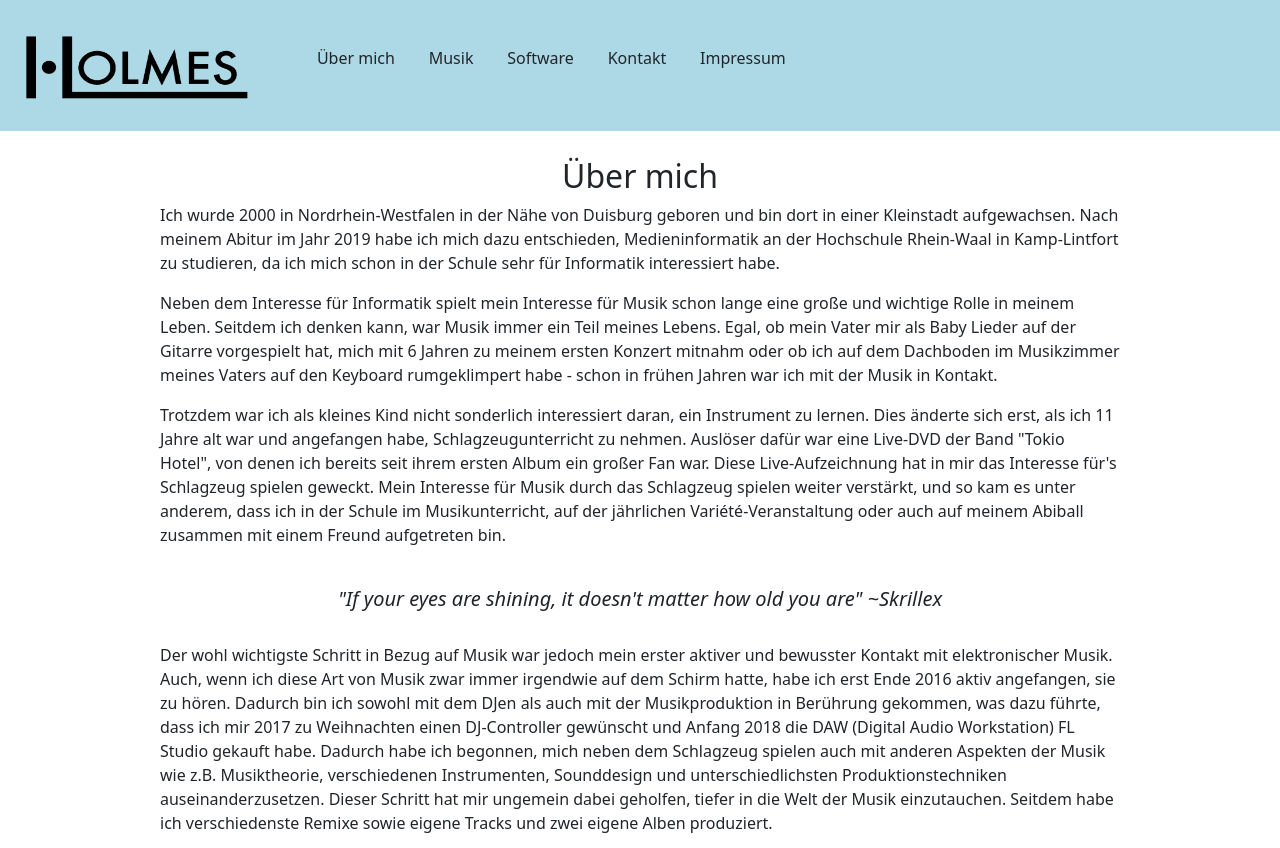
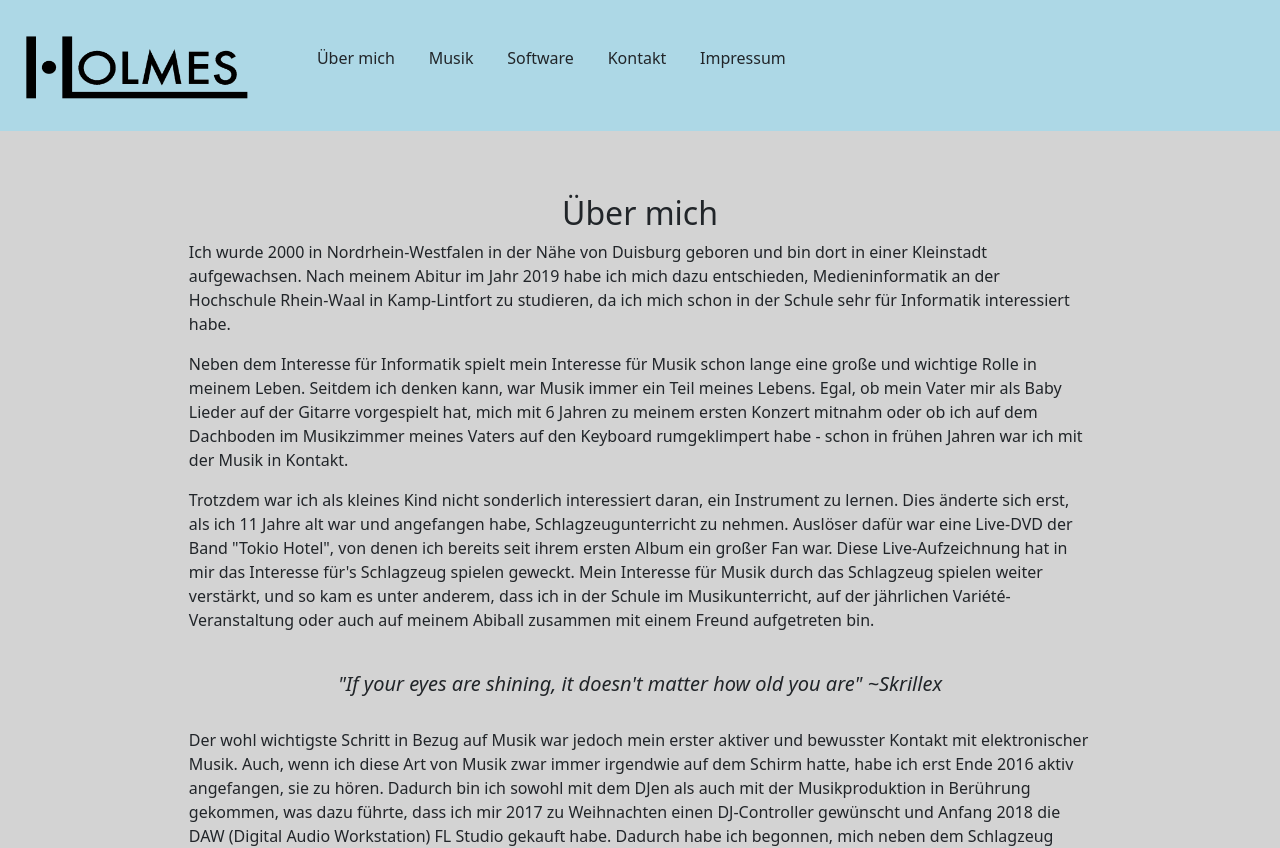
Before and after one commit to mikpipe/holmes-website, an Angular app in the folder holmes-website/: page /about in a window 1280 px wide. Shown: the top 848 px of the page. Built offline with nearby package versions, Linux system fonts and the light colour scheme.

Commit message:
About page design

```diff
--- a/holmes-website/src/app/about/about.component.html
+++ b/holmes-website/src/app/about/about.component.html
@@ -1,4 +1,4 @@
-<div>
+<div id="main">
     <h2 class="d-flex justify-content-center">Über mich</h2>
 
     <div class="d-flex justify-content-center">
--- a/holmes-website/src/app/about/about.component.scss
+++ b/holmes-website/src/app/about/about.component.scss
@@ -7,6 +7,11 @@ p {
     align-content: center;
 }
 
+#main {
+    background-color: lightgray;
+    padding: 3%;
+}
+
 #cite {
     font-style: oblique;
 }
```
